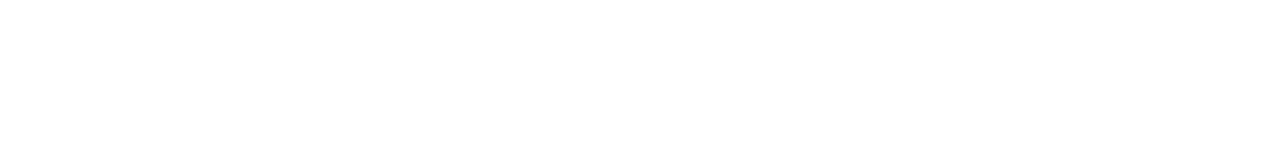
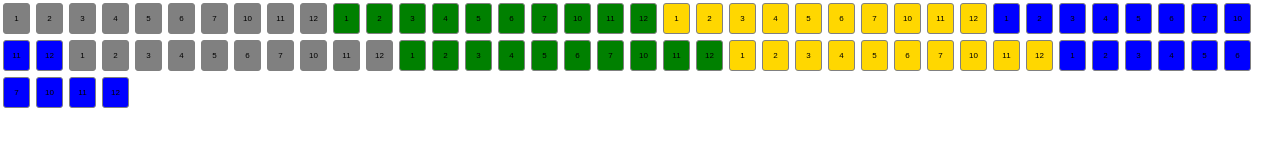
Before and after one commit to balaclark/Stacked, a plain HTML site: page cc.html in a window 1280 px wide. Drawn offline with Linux system fonts and the light colour scheme.

Commit message:
basic single card rendering

```diff
--- a/cc.html
+++ b/cc.html
@@ -7,7 +7,7 @@
 <link rel="stylesheet" href="css/lib/normalize.css">
 <link rel="stylesheet" href="css/cc.css">
 
-<div id="cc"></div>
+<div id="stacked"></div>
 
 <script src="js/lib/jquery-1.7.1.min.js"></script>
 <script src="js/lib/json2.js"></script>
@@ -15,3 +15,26 @@
 <script src="js/lib/backbone-min.js"></script>
 <script src="js/lib/ICanHaz.min.js"></script>
 <script src="js/cc.js"></script>
+
+<script id="card" type="text/html">
+<div class="{{ type.toLowerCase }} card {{ suite }} card-{{ card }} {{ card }}-{{ suite }}">
+	{{ card }}
+</div>
+</script>
+
+<script>
+$(function () {
+
+	var deck = new Stacked.Model.Deck({
+		type: 'Spanish',
+		decks: 2
+	});
+
+	//deck.shuffle();
+
+	deck.get('cards').each(function(card) {
+		(new Stacked.View.Card({ el: '#stacked', model: card })).render();
+	});
+
+});
+</script>
--- a/css/cc.css
+++ b/css/cc.css
@@ -0,0 +1,29 @@
+#stacked {
+	font-size: 8px;
+}
+
+#stacked .card {
+	display: inline-block;
+	width: 25px;
+	border-radius: 3px;
+	border: solid 1px grey;
+	margin: 3px;
+	padding: 10px 0;
+	text-align: center;
+}
+
+.spanish.card.cups {
+	background-color: grey;
+}
+
+.spanish.card.clubs {
+	background-color: green;
+}
+
+.spanish.card.coins {
+	background-color: gold;
+}
+
+.spanish.card.swords {
+	background-color: blue;
+}
--- a/js/cc.js
+++ b/js/cc.js
@@ -1,25 +1,31 @@
 
-var Stacked = { Type: {}, Deck: null };
+var Stacked = {};
+Stacked.Model = { Type: {}, Deck: null };
+Stacked.View = {};
 
-(function () {
+(function ($) {
 
 	'use strict';
 
-	Stacked.Type.Base = Backbone.Model.extend({
+	/*
+	 * Models
+	 */
+
+	Stacked.Model.Type.Base = Backbone.Model.extend({
 		defaults: {
 			cards: [],
 			suites: []
 		}
 	});
 
-	Stacked.Type.Spanish = Stacked.Type.Base.extend({
+	Stacked.Model.Type.Spanish = Stacked.Model.Type.Base.extend({
 		defaults: {
 			cards: [1, 2, 3, 4, 5, 6, 7, 10, 11, 12],
 			suites: ['cups', 'clubs', 'coins', 'swords']
 		}
 	});
 
-	Stacked.Card = Backbone.Model.extend({
+	Stacked.Model.Card = Backbone.Model.extend({
 		defaults: {
 			type: '',
 			suite: '',
@@ -27,11 +33,11 @@ var Stacked = { Type: {}, Deck: null };
 		}
 	});
 
-	Stacked.Cards = Backbone.Collection.extend({
-		model: Stacked.Card
+	Stacked.Model.Cards = Backbone.Collection.extend({
+		model: Stacked.Model.Card
 	});
 
-	Stacked.Deck = Backbone.Model.extend({
+	Stacked.Model.Deck = Backbone.Model.extend({
 
 		defaults: {
 			decks: 1,
@@ -41,8 +47,8 @@ var Stacked = { Type: {}, Deck: null };
 		initialize: function () {
 
 			var type = this.get('type'),
-				set = new Stacked.Type[type](),
-				cards = new Stacked.Cards()
+				set = new Stacked.Model.Type[type](),
+				cards = new Stacked.Model.Cards()
 
 			this.set({ set: set });
 
@@ -69,4 +75,12 @@ var Stacked = { Type: {}, Deck: null };
 		}
 	});
 
-})();
+	/*
+	 * Views
+	 */
+	 Stacked.View.Card = Backbone.View.extend({
+	 	render: function () {
+	 		this.$el.append(ich.card(this.model.toJSON()));
+	 	}
+	 });
+})(jQuery);
```
